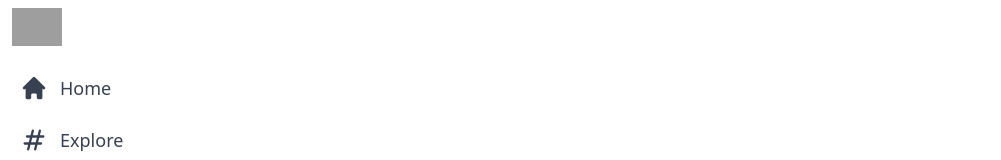
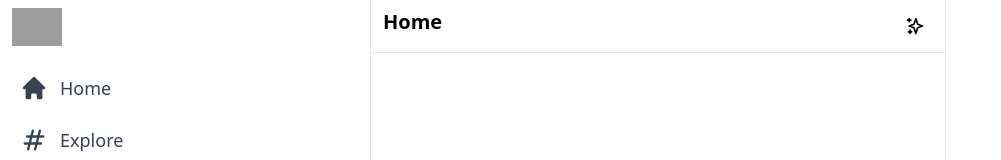
Before and after one commit to Mastan-Sk/twitter, a Next.js app: page / in a window 1280 px wide. Shown: the top 160 px of the page, without its empty margins (0-1001 px from the left). Built offline with nearby package versions, Linux system fonts and the light colour scheme; grey boxes are pictures that could not be loaded.

Commit message:
Feed Component and its head

```diff
--- /dev/null
+++ b/components/Feed.js
@@ -0,0 +1,15 @@
+import { SparklesIcon } from "@heroicons/react/outline";
+
+
+export default function Feed() {
+  return (
+    <div className="xl:ml-[370px] border-l border-r border-gray-200 xl:min-w-[576px] sm:ml-[73px] flex-grow max-w-xl">
+        <div className="flex py-2 px-3 sticky top-0 z-50 bg-white border-b border-gray-200">
+            <h2 className="text-lg sm:text-xl font-bold cursor-pointer">Home</h2>
+            <div className="hoverEffect flex items-center justify-center px-0 ml-auto w-9 h-9">
+                    <SparklesIcon className="h-5"/>
+            </div>
+        </div>
+        </div>
+  )
+}
--- a/pages/index.js
+++ b/pages/index.js
@@ -1,4 +1,5 @@
 import Head from 'next/head'
+import Feed from '../components/Feed'
 import Sidebar from '../components/Sidebar'
 
 
@@ -15,7 +16,7 @@
       {/* Sidebar */}
         <Sidebar/>
       {/* Feed */}
-
+        <Feed/>
 
       {/* widgets */}
 
```
